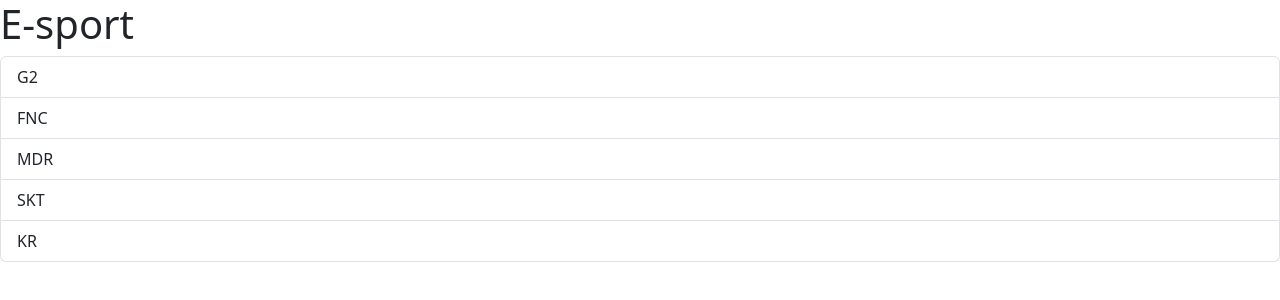
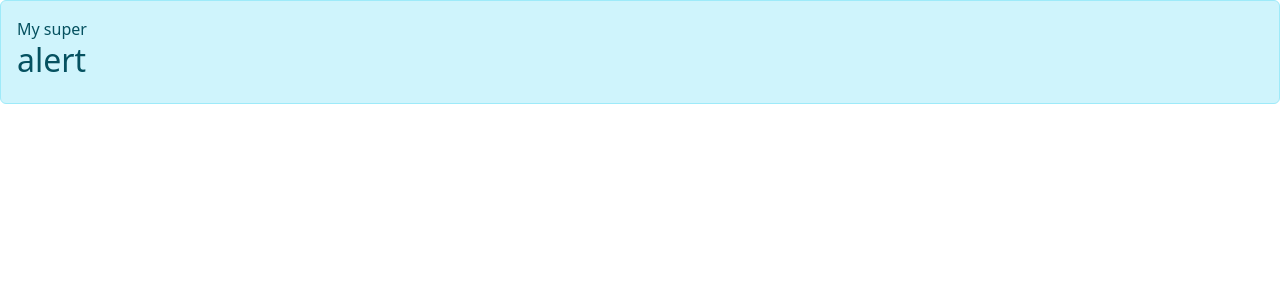
Before and after one commit to AdrienHq/react-learning, a React (Vite) app: page / in a window 1280 px wide. Shown: the top 300 px of the page. Built offline with nearby package versions, Linux system fonts and the light colour scheme.

Commit message:
feat: using children in props

```diff
--- a/src/App.tsx
+++ b/src/App.tsx
@@ -1,20 +1,27 @@
-import ListGroup from "./components/ListGroup.tsx";
+// import ListGroup from "./components/ListGroup.tsx";
+import Alert from "./components/Alert.tsx";
 
 function App() {
-  let items = ["G2", "FNC", "MDR", "SKT", "KR"];
-
-  const handleSelectedItems = (item: string) => {
-    console.log(item);
-  };
+  // let items = ["G2", "FNC", "MDR", "SKT", "KR"];
+  //
+  // const handleSelectedItems = (item: string) => {
+  //   console.log(item);
+  // };
 
   return (
     <div>
-      <ListGroup
-        items={items}
-        heading={"E-sport"}
-        onSelectItem={handleSelectedItems}
-      />
+      <Alert>
+        My super <h2>alert</h2>
+      </Alert>
     </div>
+
+    // <div>
+    //   <ListGroup
+    //     items={items}
+    //     heading={"E-sport"}
+    //     onSelectItem={handleSelectedItems}
+    //   />
+    // </div>
   );
 }
 
--- /dev/null
+++ b/src/components/Alert.tsx
@@ -0,0 +1,15 @@
+import { ReactNode } from "react";
+
+interface Props {
+  children: ReactNode;
+}
+
+const Alert = ({ children }: Props) => {
+  return (
+    <div className="alert alert-info" role="alert">
+      {children}
+    </div>
+  );
+};
+
+export default Alert;
```
